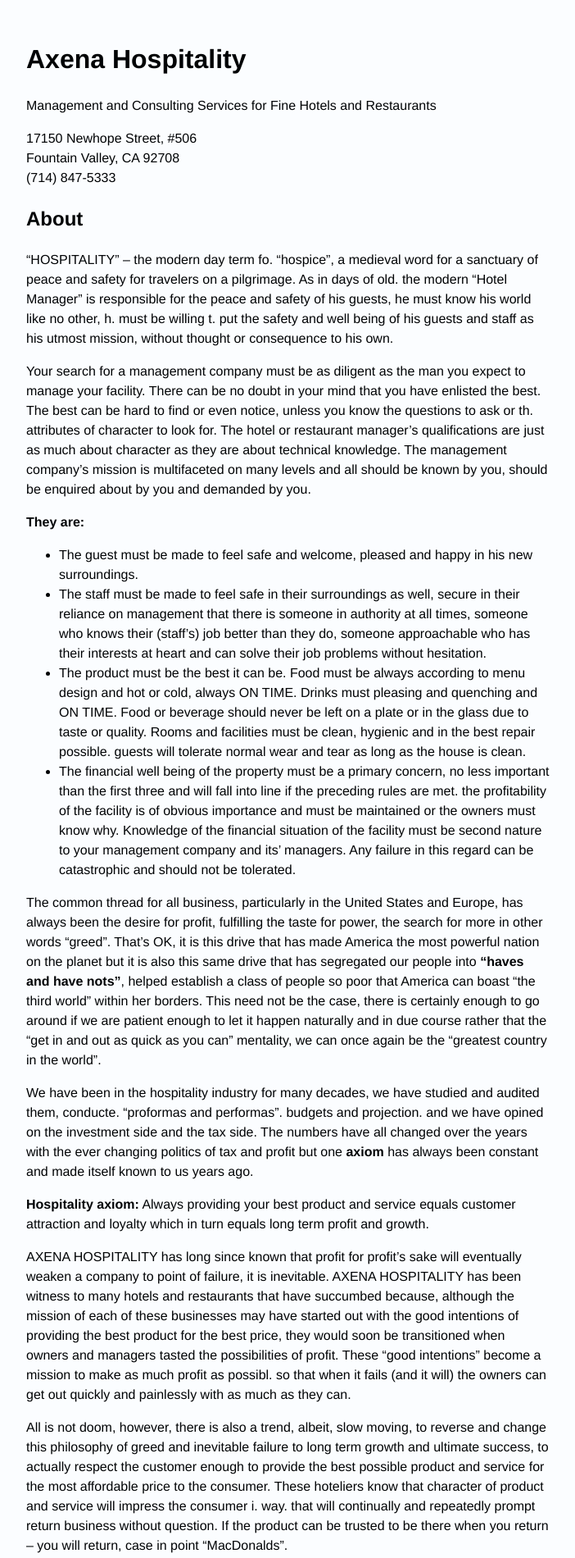
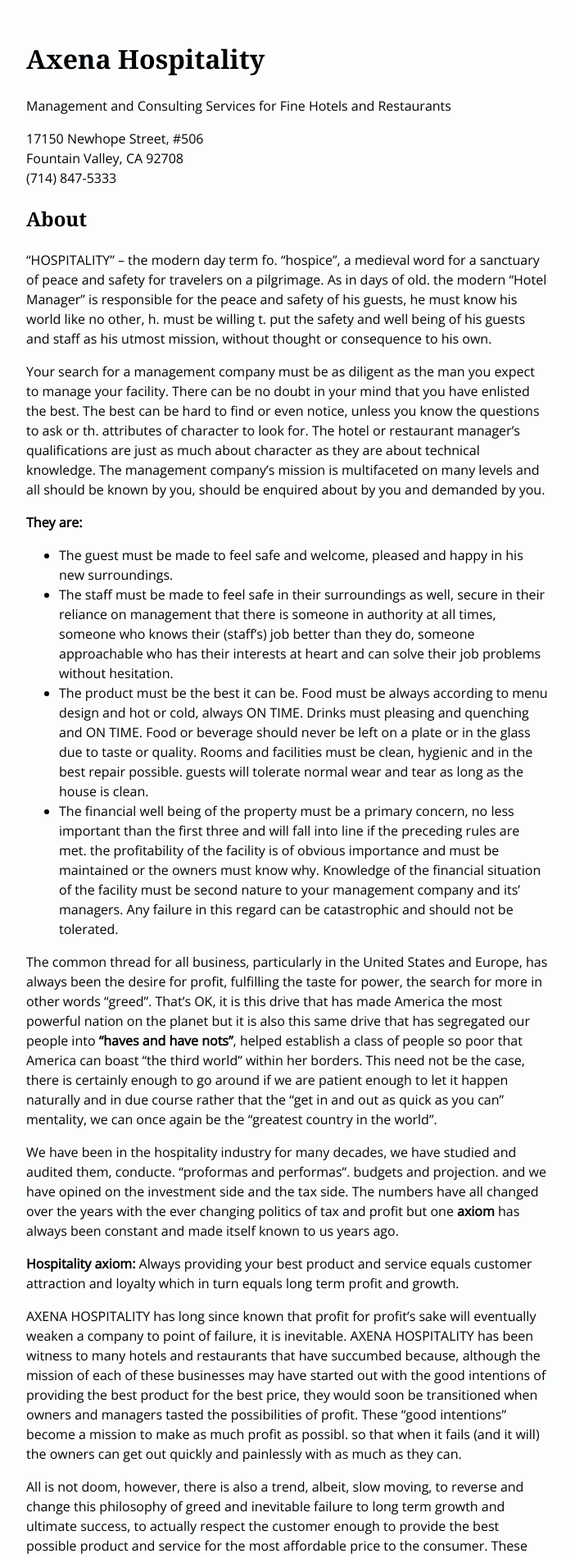
Before and after one commit to jimthoburn/axena, a Jekyll site: the page built from index.md, in a window 1280 px wide. Shown: the top 1900 px of the page at 82% size, without its empty margins (288-990 px from the left). Built offline with Jekyll 4.4.1, drawn with Linux system fonts in a browser that asks for light colours; some web fonts are replaced; our own code applies the rules of GitHub Pages for plain Markdown files.

Commit message:
Update default.html

```diff
--- a/_layouts/default.html
+++ b/_layouts/default.html
@@ -3,11 +3,12 @@
 <head>
   <meta charset="utf-8" />
   <title>Axena Hospitality</title>
+  <link href="https://fonts.googleapis.com/css?family=Mate|Open+Sans" rel="stylesheet" />
   <style>
     body {
       background: rgb(251, 253, 255); /* Almost white */
       color: rgb(1, 3, 5); /* Almost black */
-      font-family: "Helvetica Neue", Helvetica, Arial, sans-serif;
+      font-family: "Open Sans", "Helvetica Neue", Helvetica, Arial, sans-serif;
       line-height: 1.5;
 
       max-width: 40em;
@@ -21,6 +22,10 @@
     a {
       color: rgb(0, 128, 255);
     }
+
+    h1, h2, h3, h4, h5, h6 {
+      font-family: "Mate", Georgia, serif;
+    }
   </style>
 </head>
 <body>
```
